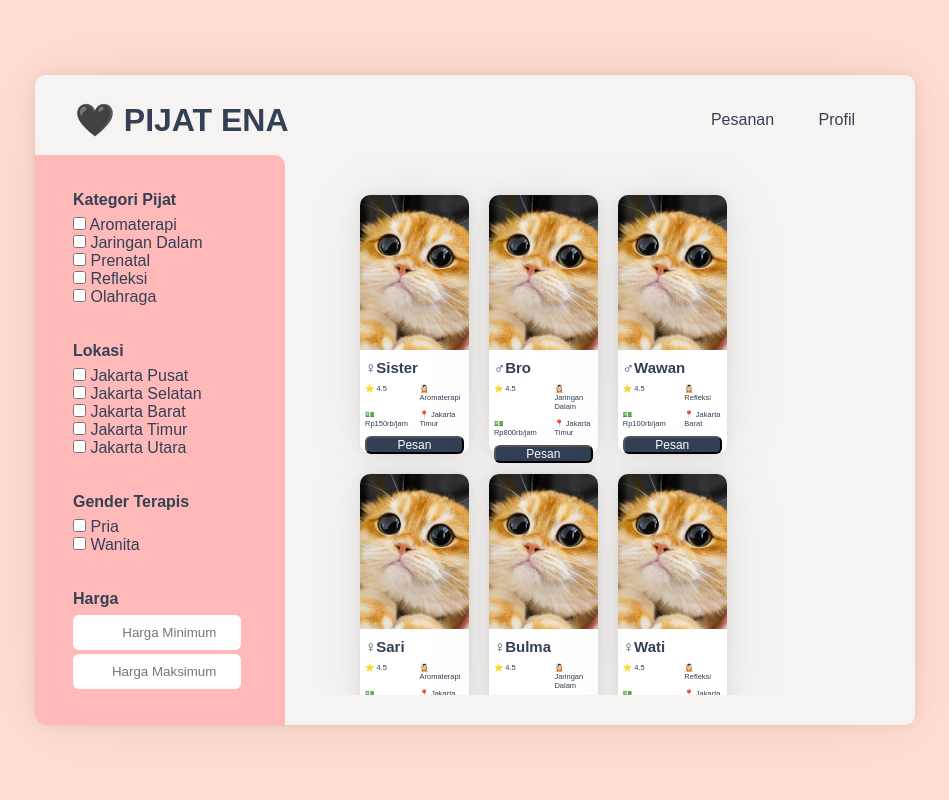
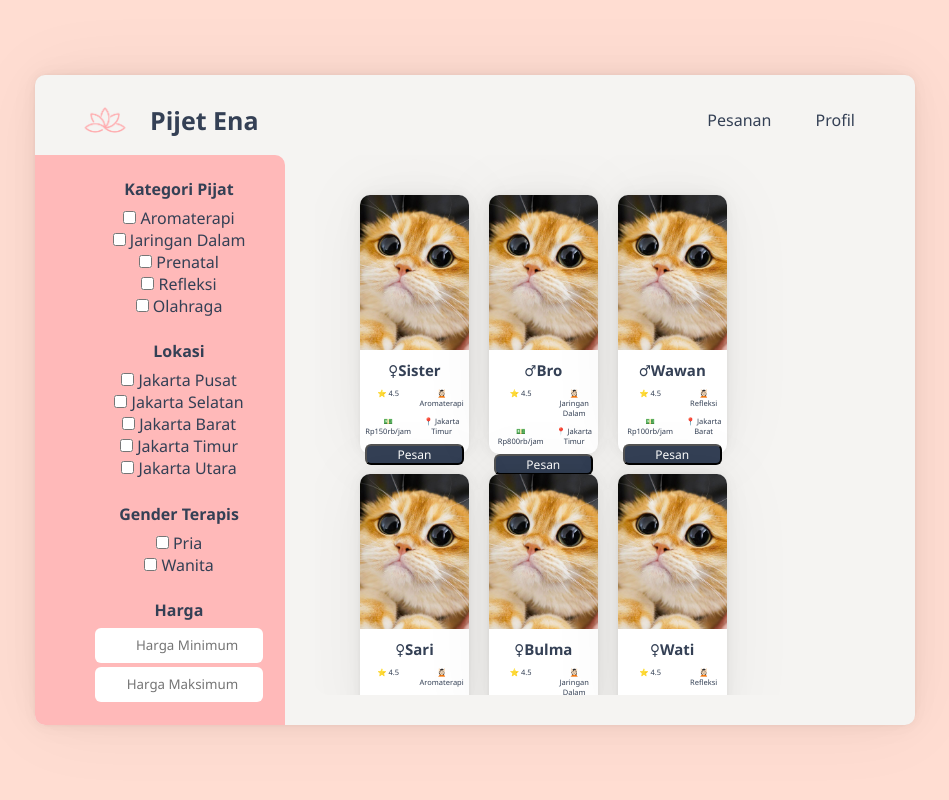
Before and after one commit to qonit-filza/hackaton8-pijatena, a website: page 2.html in a window 1280 px wide. Shown: the whole page, without its empty margins (165-1114 px from the left). Drawn offline with Linux system fonts and the light colour scheme.

Commit message:
test bikin tombol back di logo

```diff
--- a/2.html
+++ b/2.html
@@ -3,13 +3,17 @@
 <html>
   <head>
     <link rel="stylesheet" href="style.css" />
+    <link rel="stylesheet" href="style2.css"
     <meta name="viewport" content="width=device-width, initial-scale=1.0" />
   </head>
 
   <body>
     <div class="container">
       <div class="header">
-        <h1>🖤 PIJAT ENA</h1>
+        <h1 class="h1logo">
+          <img src="./img/logo3.png" alt="" class="nav-logo-p">
+          <a href="index.html" style="font-size: 25px; font-weight:600">Pijet Ena</a>
+        </h1>
         <ul>
           <li id="btn-lihat-pesanan">Pesanan</li>
           <li>Profil</li>
--- a/style.css
+++ b/style.css
@@ -14,6 +14,20 @@
   font-size: 62.5%;
   /* background-color: #ffb9b9; */
   background-color: #ffddd2;
+}
+
+.h1logo {
+  display: flex;
+  align-items: center;
+}
+
+.h1logo a {
+  text-decoration: none;
+}
+
+.nav-logo-p{
+  width: 60px;
+  margin-right: 15px;
 }
 
 .container {
```
Also changed, not shown: index.html (+1 -1 lines).
